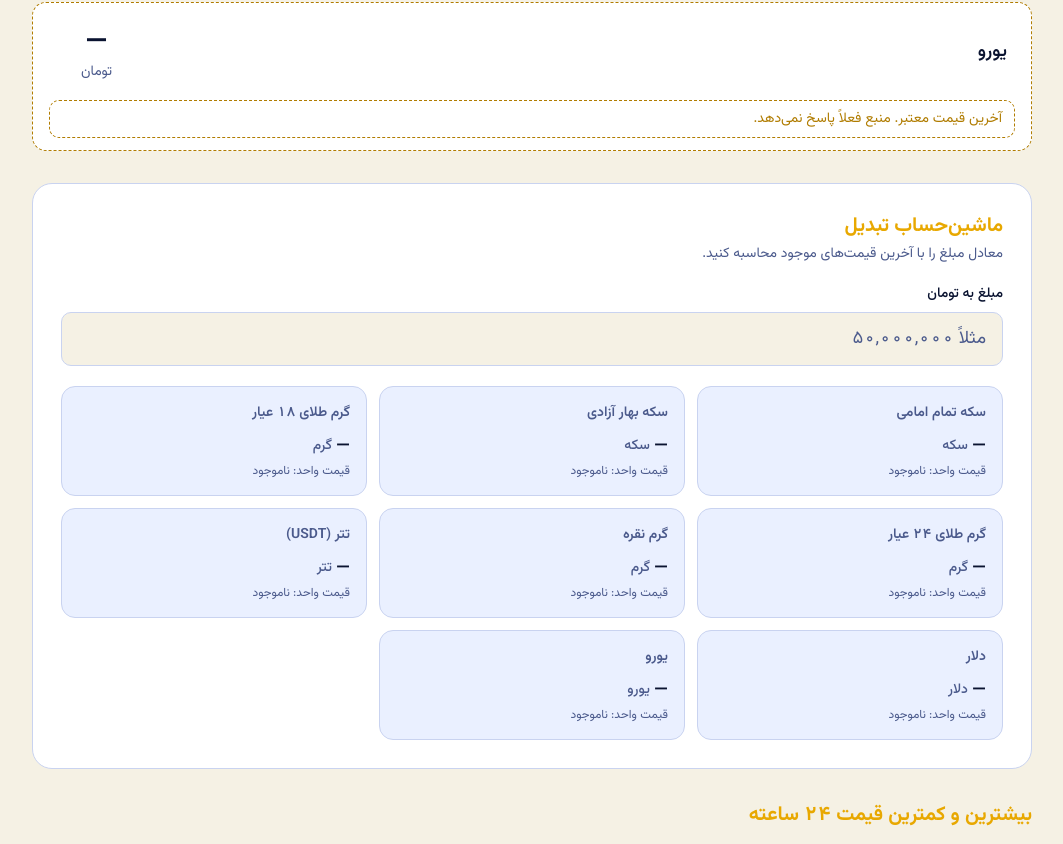
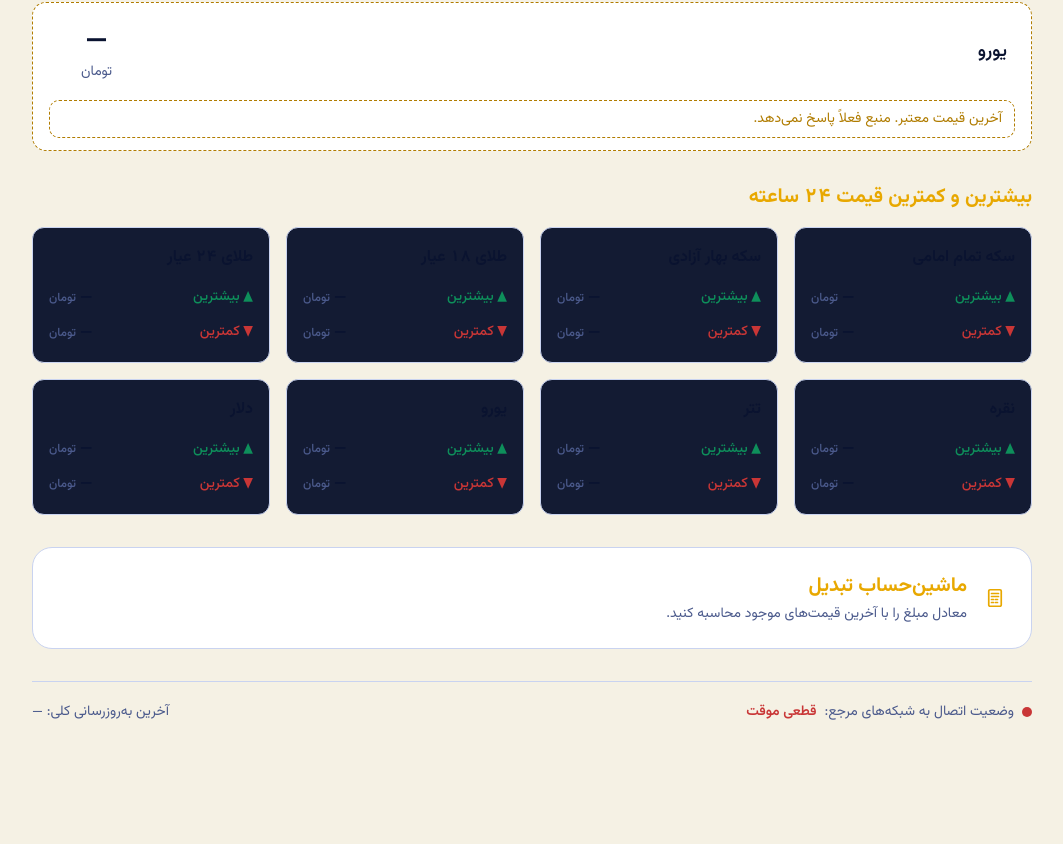
Before and after one commit to Amir-Eyni/tala, a Next.js app: page / in a window 1280 px wide. Shown: the part 1265-2109 px from the top of the page, without its empty margins (108-1171 px from the left). After the commit the page ends 2039 px from the top, so only its background shows below. Built offline with nearby package versions, Linux system fonts and the light colour scheme; no server answers.

Commit message:
feat: convert converter to modal, fix min-max grid layout and asset order

```diff
--- a/app/page.js
+++ b/app/page.js
@@ -9,8 +9,8 @@ export default function Home() {
     <main className="tala-page min-h-screen py-8">
       <LiveHeader />
       <AssetRows />
+      <MinMaxTracker />
       <QuickConverter />
-      <MinMaxTracker />
       <StatusFooter />
     </main>
   );
--- a/components/MinMaxTracker.js
+++ b/components/MinMaxTracker.js
@@ -36,7 +36,7 @@ export default function MinMaxTracker() {
         </h2>
       </div>
 
-      <div className="grid grid-cols-1 gap-3 sm:grid-cols-2 lg:grid-cols-4">
+      <div className="grid grid-cols-1 gap-4 sm:grid-cols-2 lg:grid-cols-4">
         {TRACKED_ASSETS.map(({ id, title }) => {
           const asset = assets[id];
           const high24h = isValidPrice(asset?.high24h)
@@ -48,7 +48,7 @@ export default function MinMaxTracker() {
 
           return (
             <article
-              className="rounded-row border border-line bg-surface p-4 text-right"
+              className="rounded-xl border border-line bg-[#131b33] p-4 text-right"
               key={id}
             >
               <h3 className="font-semibold text-text">{title}</h3>
--- a/components/QuickConverter.js
+++ b/components/QuickConverter.js
@@ -1,6 +1,6 @@
 "use client";
 
-import { useLayoutEffect, useRef, useState } from "react";
+import { useEffect, useLayoutEffect, useRef, useState } from "react";
 
 import { useGoldPrices } from "@/app/hooks/useGoldPrices";
 import { formatToman } from "@/utils/formatPrice";
@@ -61,8 +61,10 @@ function getFormattedCaret(value, digitOffset) {
 
 export default function QuickConverter() {
   const { data } = useGoldPrices();
+  const [isOpen, setIsOpen] = useState(false);
   const [amount, setAmount] = useState("");
   const inputRef = useRef(null);
+  const triggerRef = useRef(null);
   const pendingCaretRef = useRef(null);
   const formattedAmount = formatAmount(amount);
   const numericAmount = amount === "" ? null : Number(amount);
@@ -80,6 +82,30 @@ export default function QuickConverter() {
     inputRef.current.setSelectionRange(caret, caret);
     pendingCaretRef.current = null;
   }, [formattedAmount]);
+
+  useEffect(() => {
+    if (!isOpen) {
+      return undefined;
+    }
+
+    const previousOverflow = document.body.style.overflow;
+    const trigger = triggerRef.current;
+    document.body.style.overflow = "hidden";
+    inputRef.current?.focus();
+
+    function handleKeyDown(event) {
+      if (event.key === "Escape") {
+        setIsOpen(false);
+      }
+    }
+
+    window.addEventListener("keydown", handleKeyDown);
+    return () => {
+      document.body.style.overflow = previousOverflow;
+      window.removeEventListener("keydown", handleKeyDown);
+      trigger?.focus();
+    };
+  }, [isOpen]);
 
   function handleAmountChange(event) {
     const { value, selectionStart = value.length } = event.currentTarget;
@@ -126,21 +152,80 @@ export default function QuickConverter() {
   }
 
   return (
+    <section className="mt-8">
+      <button
+        className="flex w-full items-center gap-4 rounded-hero border border-line bg-surface p-5 text-right transition hover:border-brand/60 focus-visible:outline-2 focus-visible:outline-offset-4 focus-visible:outline-brand sm:p-6"
+        onClick={() => setIsOpen(true)}
+        ref={triggerRef}
+        type="button"
+      >
+        <svg
+          aria-hidden="true"
+          className="size-6 shrink-0 text-brand"
+          fill="none"
+          viewBox="0 0 24 24"
+        >
+          <path
+            d="M7 3.75h10A1.25 1.25 0 0 1 18.25 5v14A1.25 1.25 0 0 1 17 20.25H7A1.25 1.25 0 0 1 5.75 19V5A1.25 1.25 0 0 1 7 3.75ZM8.5 7.5h7m-7 3h7m-7 3h2m2 0h2m-6 3h2m2 0h2"
+            stroke="currentColor"
+            strokeLinecap="round"
+            strokeLinejoin="round"
+            strokeWidth="1.7"
+          />
+        </svg>
+        <span>
+          <span className="block text-lg font-bold text-brand sm:text-xl">
+            ماشین‌حساب تبدیل
+          </span>
+          <span className="mt-1 block text-sm text-muted">
+            معادل مبلغ را با آخرین قیمت‌های موجود محاسبه کنید.
+          </span>
+        </span>
+      </button>
+
+      {isOpen && (
+        <div
+          className="fixed inset-0 z-50 flex items-center justify-center bg-black/70 p-4 backdrop-blur-sm"
+          onMouseDown={(event) => {
+            if (event.target === event.currentTarget) {
+              setIsOpen(false);
+            }
+          }}
+        >
           <section
             aria-labelledby="quick-converter-title"
-      className="mt-8 rounded-hero border border-line bg-surface p-5 sm:p-7"
+            aria-modal="true"
+            className="max-h-[90vh] w-full max-w-4xl overflow-y-auto rounded-xl border border-line bg-surface p-5 shadow-2xl sm:p-6"
+            role="dialog"
           >
-      <div className="text-right">
+            <header className="flex items-center justify-between gap-4 border-b border-line pb-4">
               <h2
                 className="text-lg font-bold text-brand sm:text-xl"
                 id="quick-converter-title"
               >
                 ماشین‌حساب تبدیل
               </h2>
-        <p className="mt-1 text-sm text-muted">
-          معادل مبلغ را با آخرین قیمت‌های موجود محاسبه کنید.
-        </p>
-      </div>
+              <button
+                aria-label="بستن ماشین‌حساب تبدیل"
+                className="inline-flex size-10 shrink-0 items-center justify-center rounded-control text-muted transition hover:bg-surface-2 hover:text-text focus-visible:outline-2 focus-visible:outline-offset-2 focus-visible:outline-brand"
+                onClick={() => setIsOpen(false)}
+                type="button"
+              >
+                <svg
+                  aria-hidden="true"
+                  className="size-5"
+                  fill="none"
+                  viewBox="0 0 24 24"
+                >
+                  <path
+                    d="m6 6 12 12M18 6 6 18"
+                    stroke="currentColor"
+                    strokeLinecap="round"
+                    strokeWidth="2"
+                  />
+                </svg>
+              </button>
+            </header>
 
             <label
               className="mt-5 block text-right text-sm font-medium text-text"
@@ -168,7 +253,9 @@ export default function QuickConverter() {
               {CONVERTIBLE_ASSETS.map(({ id, title, unit }) => {
                 const price = assets[id]?.price;
                 const hasPrice =
-            typeof price === "number" && Number.isFinite(price) && price > 0;
+                  typeof price === "number" &&
+                  Number.isFinite(price) &&
+                  price > 0;
                 const equivalent =
                   validAmount && hasPrice ? numericAmount / price : null;
 
@@ -177,22 +264,30 @@ export default function QuickConverter() {
                     className="rounded-row border border-line bg-surface-2 p-4 text-right"
                     key={id}
                   >
-              <h3 className="text-sm font-semibold text-muted">{title}</h3>
+                    <h3 className="text-sm font-semibold text-muted">
+                      {title}
+                    </h3>
                     <p className="mt-2 text-lg font-bold text-text tala-numeric">
                       {equivalent === null
                         ? "—"
-                  : amountFormatter.format(equivalent).replace(/\u066b/g, ".")}
+                        : amountFormatter
+                            .format(equivalent)
+                            .replace(/\u066b/g, ".")}
                       <span className="mr-1 text-sm font-medium text-muted">
                         {unit}
                       </span>
                     </p>
                     <p className="mt-1 text-xs text-muted">
-                قیمت واحد: {hasPrice ? `${formatToman(price)} تومان` : "ناموجود"}
+                      قیمت واحد:{" "}
+                      {hasPrice ? `${formatToman(price)} تومان` : "ناموجود"}
                     </p>
                   </div>
                 );
               })}
             </div>
           </section>
+        </div>
+      )}
+    </section>
   );
 }
```
Lines whose indentation alone changed are shown as unchanged.
